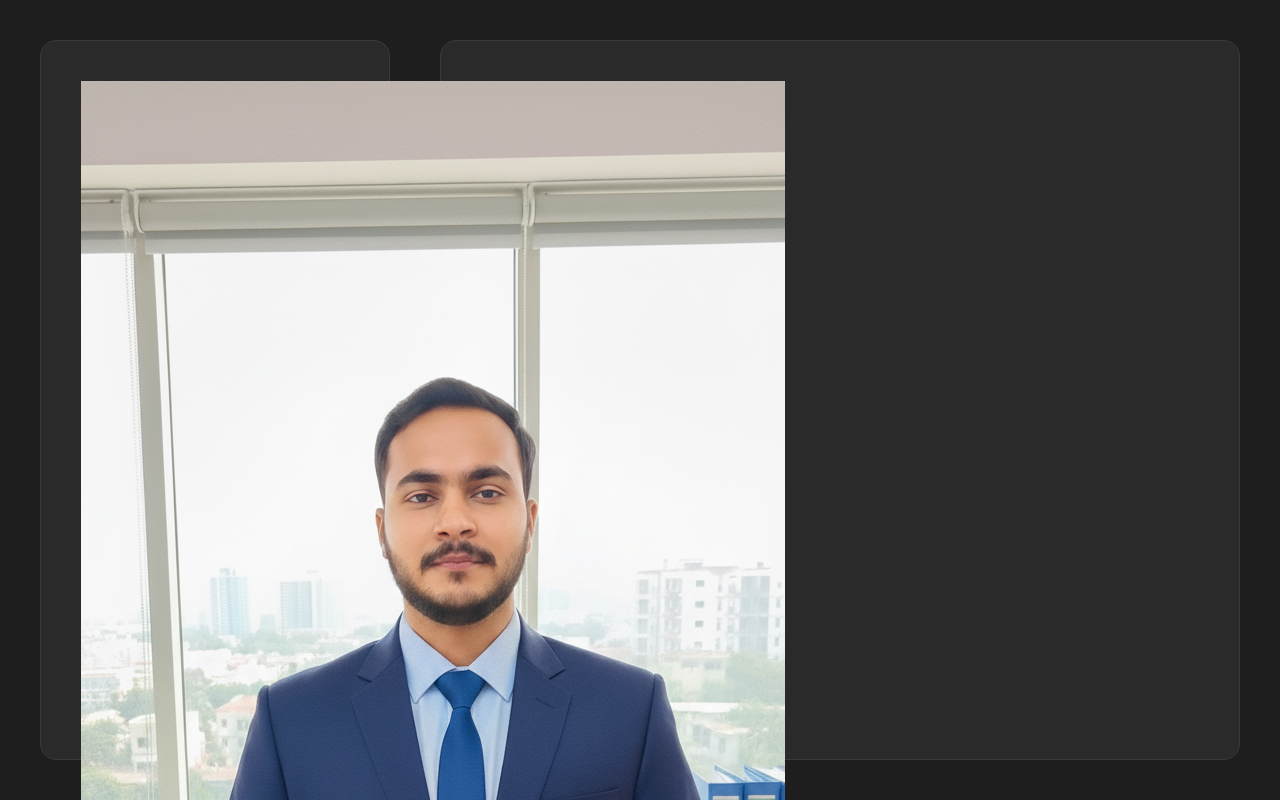
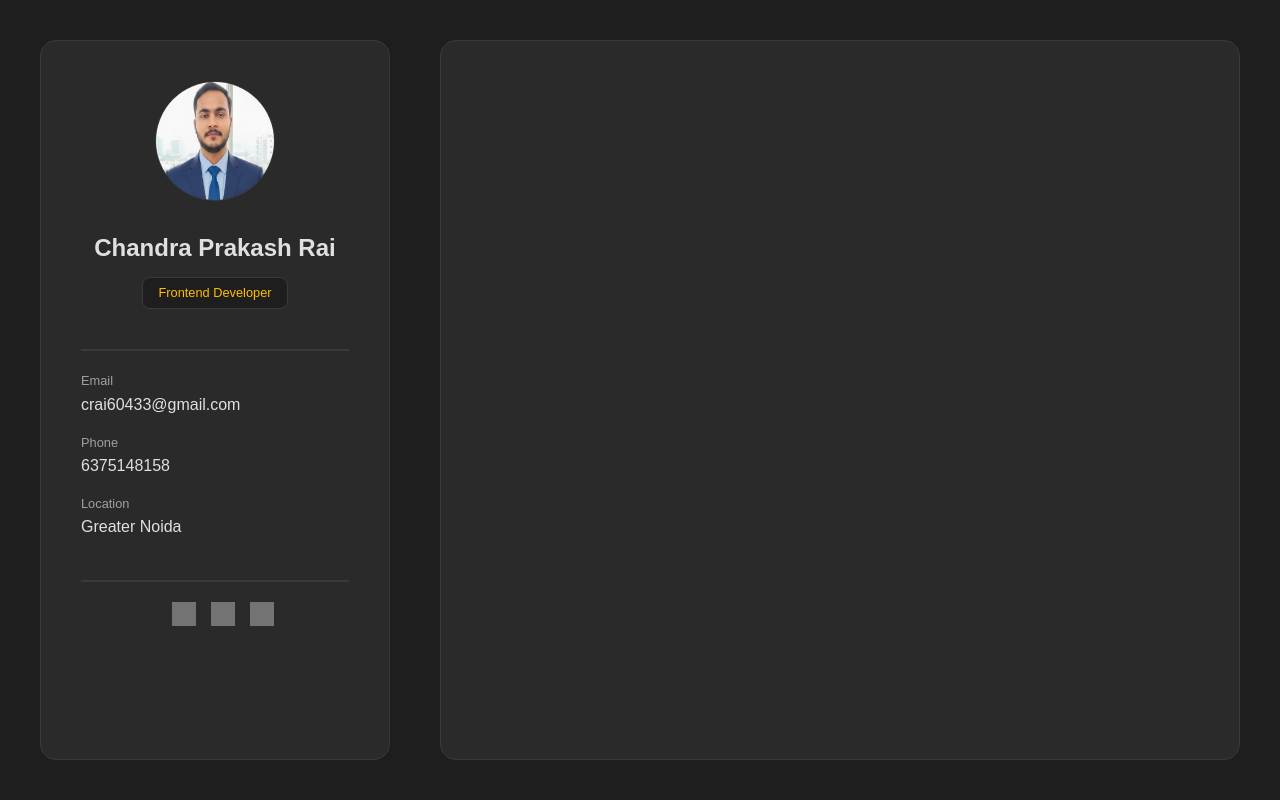
Before and after one commit to ChandraPrakashRai/MERN-STACK-DEVELOPMENT, a plain HTML site: page FRONTENED/PORTFOLIO/index.html in a window 1280 px wide. Shown: the top 800 px of the page. Drawn offline with Linux system fonts and the light colour scheme; grey boxes are pictures that could not be loaded.

Commit message:
SideBar Work Done

```diff
--- a/FRONTENED/PORTFOLIO/index.html
+++ b/FRONTENED/PORTFOLIO/index.html
@@ -9,26 +9,55 @@
 <body>
     <div class="container">
         <div class="sidebar">
-            <!-- personal
-              image -->
-              <div class="image">
-                <img  src="portfolio image.png" alt="">
+
+          <!-- profile -->
+           <div class="profile">
+            <img src="portfolio.png" alt="img">
+            <h2>Chandra Prakash Rai</h2>
+            <p>Frontend Developer</p>
+           </div>
+
+
+
+          <!-- contact -->
+           <div class="contact">
+                <div class="email">
+                  <h3 class="label">Email</h3>
+                  <a href="Mail to Chandra Prakash Rai" class="value">crai60433@gmail.com</a>
+
+                </div>
+
+                <div class="phone">
+                  <h3 class="label">Phone</h3>
+                  <a href="telephone no:" class="value">6375148158</a>
+
+                </div>
+
+                <div class="location">
+                      <h3 class="label">Location</h3>
+                      <p class="value">Greater Noida</p>
+                </div>
+
+           </div>
+
+          <!-- social -->
+           <div class="social">
+
+            <div class="github">
+                <a href="https://github.com/ChandraPrakashRai"><img src="https://simpleicons.org/icons/github.svg" alt=""></a>
               </div>
 
+              <div class="linkedin">
+                  <a href="https://www.linkedin.com/in/chandra-prakash-rai/"><img src="https://cdn-icons-png.flaticon.com/128/3536/3536505.png" alt=""></a>
+              </div>
 
-            <!-- Name -->
+              <div class="twitter">
+                <a href="https://x.com/ChandraPra2571?t=7GhszbcH8l1MzgYRQoH0vA&s=09"><img src="https://simpleicons.org/icons/x.svg" alt=""></a>
+              </div>
 
-            <!-- Developer
-
-            -->
-
-            <!-- Contact details -->
-
-            <!-- third last  -->
-
+           </div>
 
         </div>
-
 
         <div class="main-container">
 
--- a/FRONTENED/PORTFOLIO/style.css
+++ b/FRONTENED/PORTFOLIO/style.css
@@ -36,7 +36,84 @@ body{
     padding: 40px;
 }
 
-.image{
-    height: 100px;
-    width: 50px;
+/* profile section ka css */
+.profile{
+    text-align: center;  /* sabhi inline element centre me chale jayenge */
 }
+
+.profile img{
+   height: 120px;
+   width: 120px;
+   border-radius: 50%;
+   border: 1px solid #3a3a3a;
+}
+.profile h2{
+    font-size: 1.5rem;
+    font-weight: 700;
+    margin-top: 20px;
+    color: #e0e0e0;
+}
+
+
+.profile p{
+    background-color: #1e1e1e;
+    padding: 5px 15px;
+    color: #FFBF00;
+    border: 1px solid #3a3a3a;
+    font-size: 0.8rem;
+    border-radius: 8px;
+    display: inline-block;
+    margin-top: 10px;
+}
+
+
+/*  contact section ka css */
+
+.contact{
+    margin-top: 40px;
+    border-top: 2.5px solid #3a3a3a;
+    padding-top: 20px;
+
+}
+
+.label{
+    font-weight: 500;
+    font-size: 0.8rem;
+    color: #a0a0a0;
+}
+
+.value{
+    color: #e0e0e0;
+    text-decoration: none;
+}
+.email , .phone {
+    margin-bottom: 15px;
+}
+
+/* social media */
+.social{
+    margin-top: 40px;
+    border-top: 2.5px solid #3a3a3a;
+    padding-top: 20px;
+      display: flex;
+    justify-content: center;   /* centers horizontally */
+    align-items: center;       /* centers vertically */
+    text-align: center;
+
+
+}
+.social img{
+    height: 24px;
+    width: 24px;
+    margin-left: 15px;
+    filter: grayscale(1) invert(0.7);
+    transition: filter 0.3s ease;
+    transition: filter 0.5 ease;
+}
+
+.social img:hover{
+        filter: grayscale(0) invert(0);
+        height: 40px;
+        width: 45px;
+
+}
```
Also changed, not shown: FRONTENED/PORTFOLIO/portfolio image.png (deleted), FRONTENED/PORTFOLIO/portfolio.png (added).
